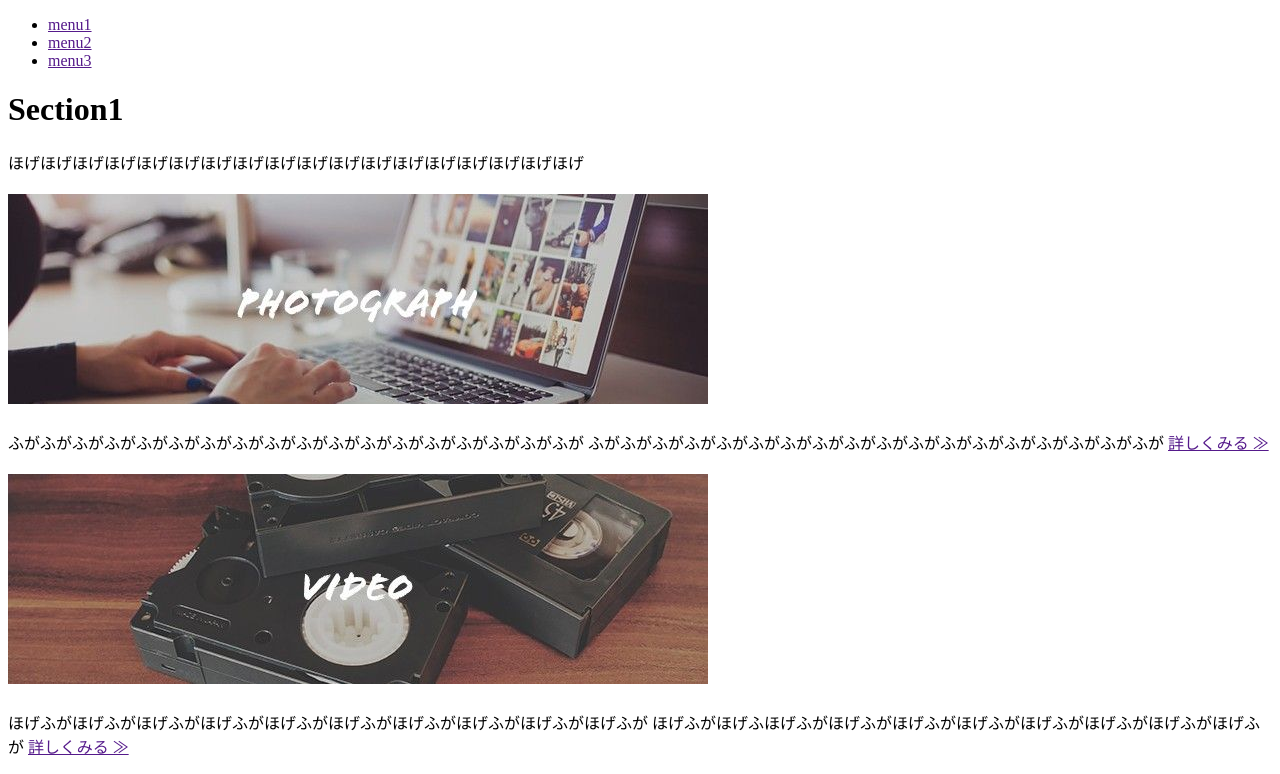
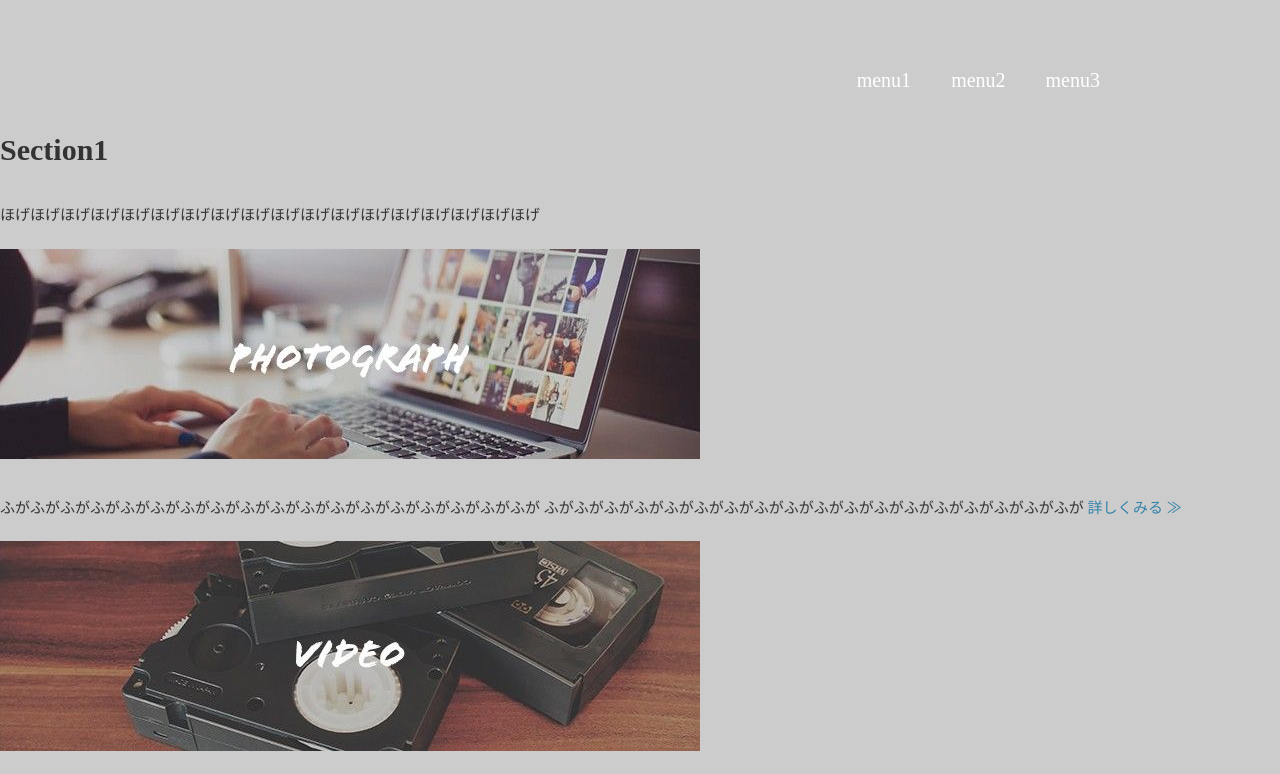
Before and after one commit to s10a137g/html-css-training, a website built with webpack: page training/index.html in a window 1280 px wide. Shown: the top 774 px of the page. Built offline with nearby package versions, Linux system fonts and the light colour scheme.

Commit message:
updated header

```diff
--- a/training/index.html
+++ b/training/index.html
@@ -9,9 +9,9 @@
 <body id="portfolio">
 
   <!-- header始まり -->
-  <header>
+  <header class="header">
     <nav>
-      <ul class="global-nav">
+      <ul class="header__global-nav">
         <li><a href="">menu1</a></li>
         <li><a href="">menu2</a></li>
         <li><a href="">menu3</a></li>
--- a/training/main.scss
+++ b/training/main.scss
@@ -1,3 +1,21 @@
+@charset "utf-8";
+
+body {
+  margin: 0;
+  padding: 0;
+  background-color: #cccccc;
+  color: #333333;
+  font-size: 15px;
+  line-height: 2;
+  position:    relative;
+}
+
+ul { margin: 0; padding: 0; }
+
+a { color: #3583aa; text-decoration: none; }
+
+a:hover { text-decoration: underline; }
+
 // header
 @import "modules/_header.scss";
 
--- a/training/modules/_header.scss
+++ b/training/modules/_header.scss
@@ -0,0 +1,28 @@
+.header {
+  width: 960px;
+  height: 100px;
+  margin: 0 auto;
+
+  .header__global-nav {
+    float: right;
+    margin-top: 60px;
+
+   > li {
+      float: left;
+      margin: 0 20px;
+      font-size: 20px;
+      list-style: none;
+      font-family: 'Bitter', serif;
+
+      > a {
+        color: #ffffff;
+
+        &:hover {
+          border-bottom: 2px solid #ffffff;
+          padding-bottom: 3px;
+          text-decoration: none;
+        }
+      }
+    }
+  }
+}
```
Also changed, not shown: training/main.css, 1 other file.
